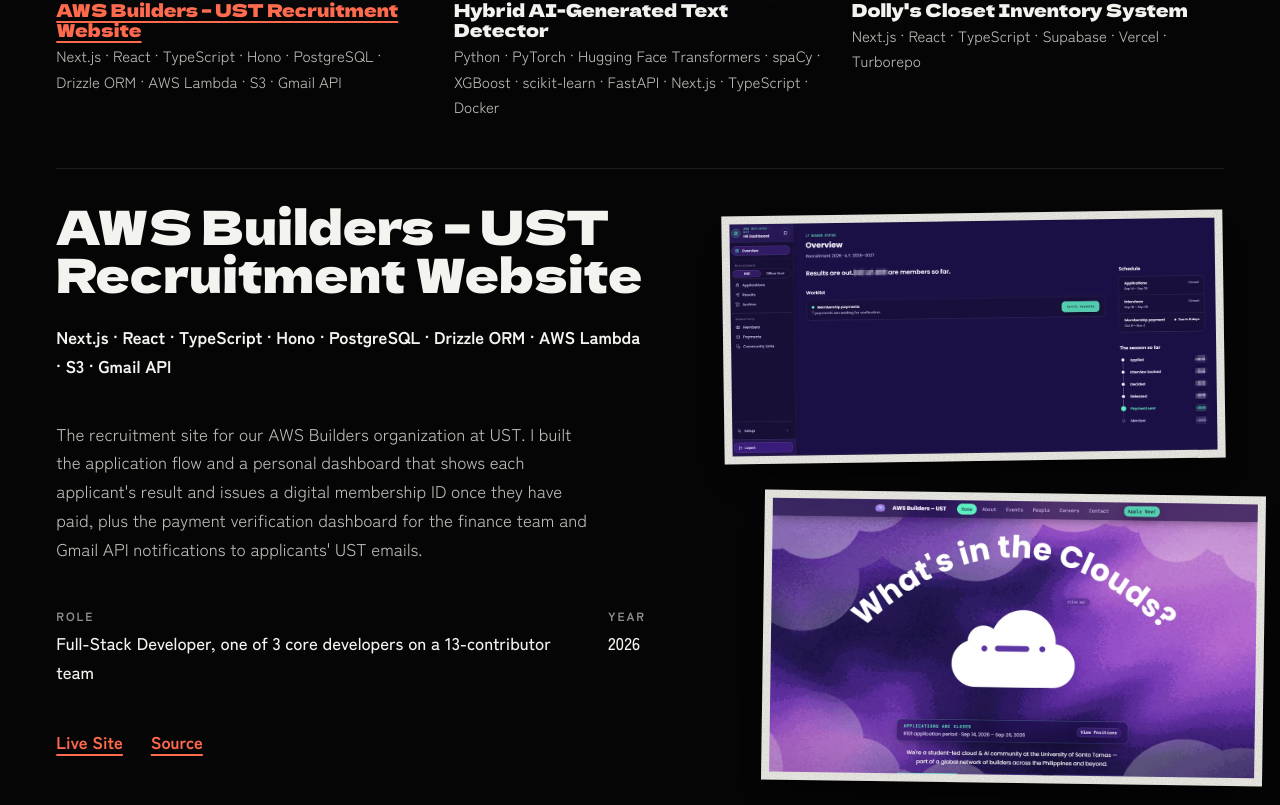
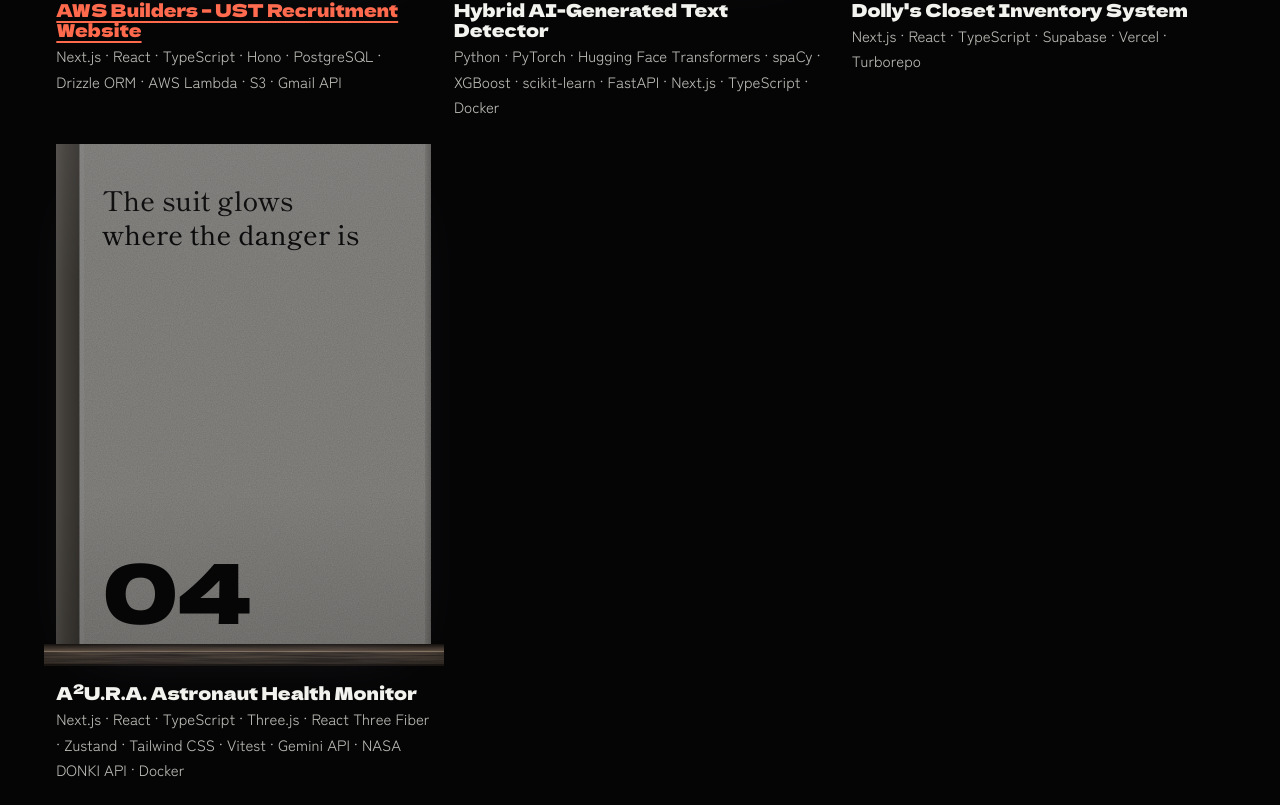
Before and after one commit to n4t5Uuu/Bleach-Inspired-Portfolio, a Next.js app: page / in a window 1280 px wide. Shown: the part 2315-3120 px from the top of the page. Built offline with nearby package versions, Linux system fonts and the light colour scheme.

Commit message:
feat(content): add the A²U.R.A. project
The NASA Space Apps 2026 astronaut health monitor, with its live site,
source and two dashboard screenshots. The summary credits only the
owner's own work on the project.

```diff
--- a/src/content/site.ts
+++ b/src/content/site.ts
@@ -162,6 +162,23 @@ export const site = {
       extraLinks: [{ label: "Admin Site", href: "https://admin.dollysclosetph.com" }],
       caseStudyUrl: null,
     },
+    {
+      slug: "aura-astronaut-health",
+      title: "A²U.R.A. Astronaut Health Monitor",
+      verse: "The suit glows where the danger is",
+      summary:
+        "Our NASA Space Apps 2026 entry, for the challenge to build health monitoring software for astronauts. A rotatable 3D astronaut glows with an aura over the affected body part when a vital or cabin reading crosses a threshold drawn from NASA standards: red when critical, yellow for caution, and blue, green or gray for cold, radiation or air quality, with simultaneous alerts ranked by urgency and next steps for the crew. I set up the pnpm workspace and Docker flow, wrote the hazard thresholds and scoring logic with unit tests and a NASA DONKI space-weather cache, built the first aura dashboard in three.js around NASA's Z2 spacesuit, and added the conditions bar, adjustable vitals and next steps for every condition.",
+      role: "Full-stack developer, NASA Space Apps 2026 team",
+      stack: ["Next.js", "React", "TypeScript", "Three.js", "React Three Fiber", "Zustand", "Tailwind CSS", "Vitest", "Gemini API", "NASA DONKI API", "Docker"],
+      year: "2026",
+      images: [
+        { src: "/projects/aura-radiation.webp", height: 575, alt: "The A²U.R.A. dashboard during a simulated gamma radiation alert: a 3D astronaut outlined in a green radiation aura, a caution banner above it, and a Next steps panel on the left, beside heart rate, core temperature and reaction time cards." },
+        { src: "/projects/aura-nominal.webp", height: 575, alt: "The A²U.R.A. dashboard with all readings nominal: the 3D astronaut in a white spacesuit with no aura, vitals cards on the right and a bar of simulated conditions along the bottom." },
+      ],
+      liveUrl: "https://decker2-a-u-r-a.vercel.app",
+      sourceUrl: "https://github.com/n4t5Uuu/Decker2-A.U.R.A",
+      caseStudyUrl: null,
+    },
   ] satisfies Project[],
   experience: [
     {
```
Also changed, not shown: public/projects/aura-nominal.webp (added), public/projects/aura-radiation.webp (added).
